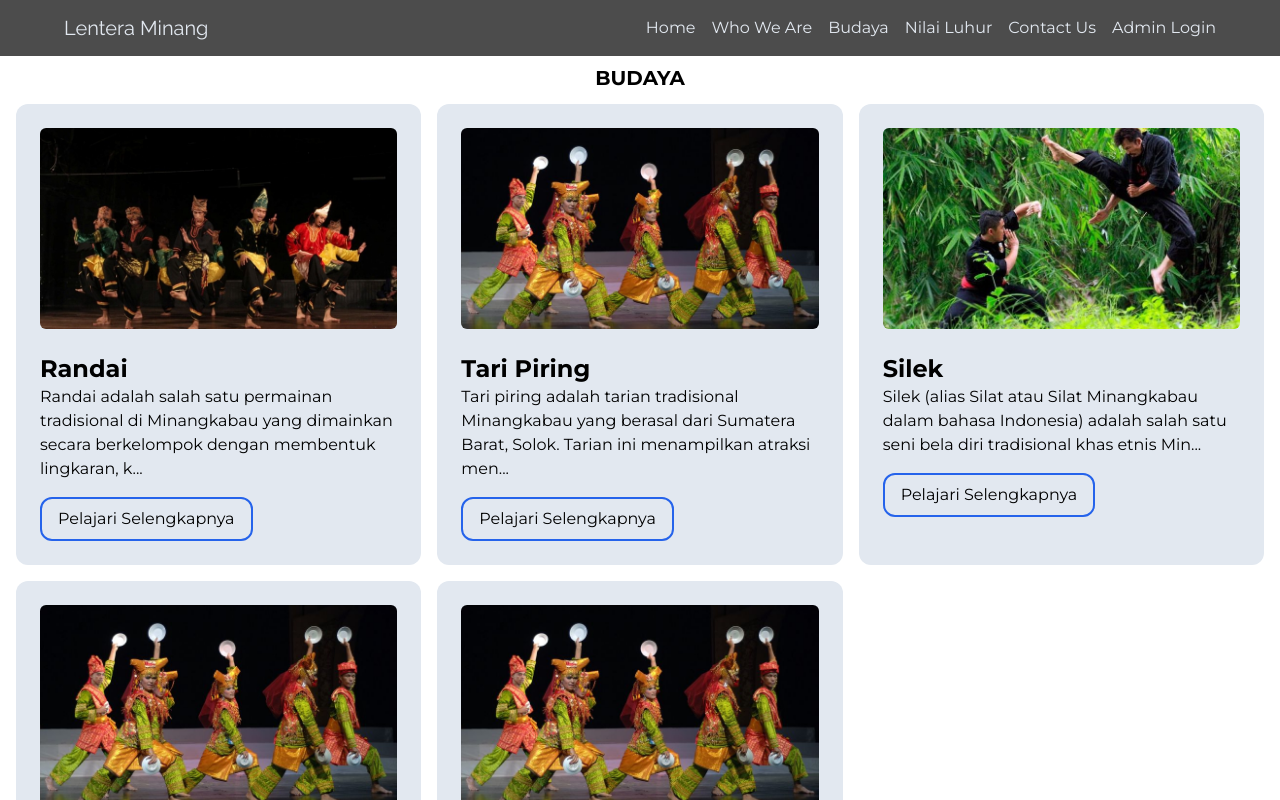
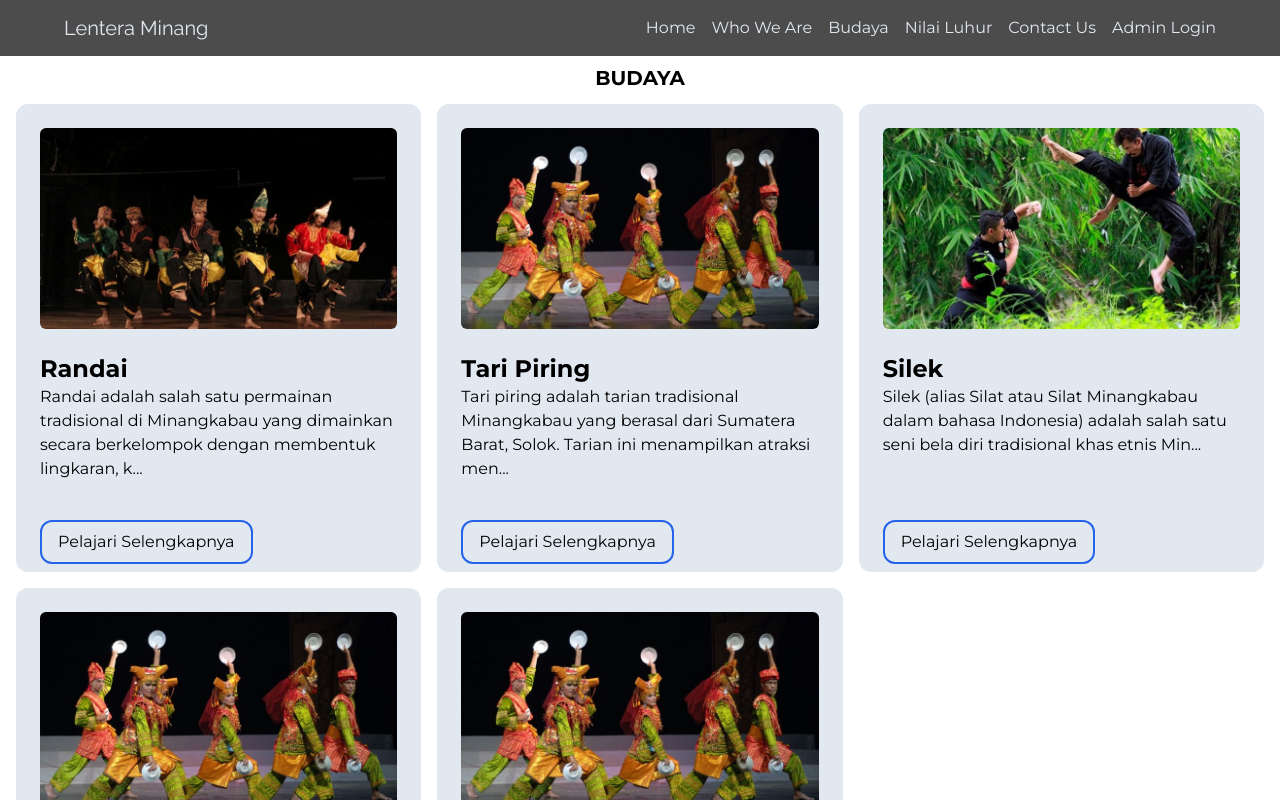
Before and after one commit to aliefadha/projek-akhir-rpl, a React (Vite) app: page /budayas in a window 1280 px wide. Shown: the top 800 px of the page. Built offline with nearby package versions, Linux system fonts and the light colour scheme.

Commit message:
Task: banyak

```diff
--- a/src/pages/budaya.jsx
+++ b/src/pages/budaya.jsx
@@ -21,7 +21,7 @@ const Budaya = () => {
           {budaya.map(({ id, nama, deskripsi, gambar }) => (
             <article
               key={id}
-              className="col-span-12 md:col-span-4 p-6 bg-slate-200 rounded-xl"
+              className="col-span-12 md:col-span-4 p-6 bg-slate-200 rounded-xl md:relative md:h-[468px]"
             >
               <div className="flex items-center flex-col gap-4 mb-4">
                 <div className="aspect-video h-38 mb-2">
@@ -37,7 +37,10 @@ const Budaya = () => {
                   <p>{deskripsi.substring(0, 125)}...</p>
                 </div>
               </div>
-              <LinkButton path={`/budaya/${id}`}>
+              <LinkButton
+                path={`/budaya/${id}`}
+                variant="md:absolute md:bottom-2"
+              >
                 Pelajari Selengkapnya
               </LinkButton>
             </article>
```
